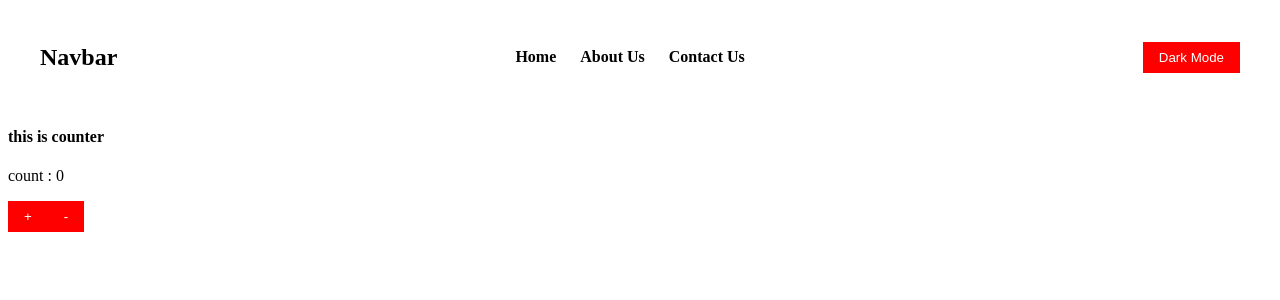
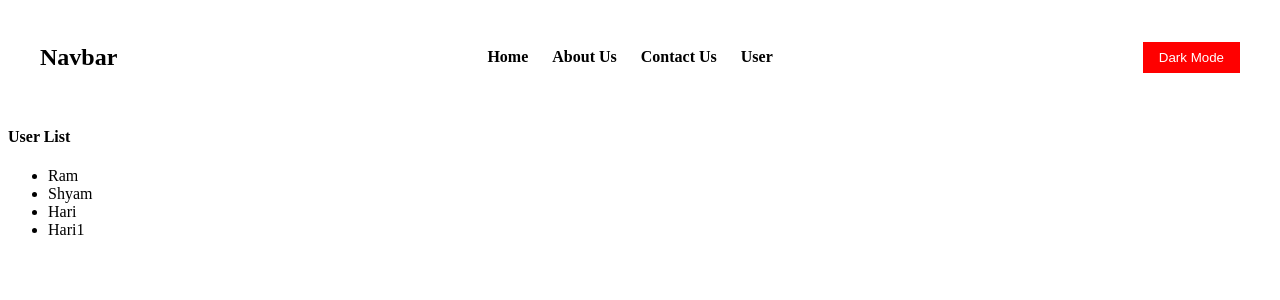
Before and after one commit to sgrgrg/react-vite, a React (Vite) app in the folder vite-project/: page /user in a window 1280 px wide. Shown: the top 300 px of the page. Built offline with nearby package versions, Linux system fonts and the light colour scheme.

Commit message:
user list work

```diff
--- a/vite-project/src/App.jsx
+++ b/vite-project/src/App.jsx
@@ -13,6 +13,8 @@ import {
   Routes,
   Route
 } from "react-router-dom";
+import User from './components/User';
+import UserList from './components/UserList';
 function App() {
 
 
@@ -21,13 +23,15 @@ function App() {
     <Router>
 
     <Navbar/>
-    <Counter/>
+
     <Routes>
 
 
     <Route path="/"element={<Home />}/>
     <Route path="/about"element={<About />}/>
     <Route path="/contact"element={<Contact />}/>
+    <Route path="/user/:userId/:userName" element={<User />} />
+    <Route path="/user" element={<UserList />} />
 
 
         </Routes>
--- a/vite-project/src/components/Navbar.jsx
+++ b/vite-project/src/components/Navbar.jsx
@@ -32,6 +32,7 @@ const Navbar = () => {
           <Link to="/">Home</Link>
           <Link to="/about">About Us</Link>
           <Link to="/contact">Contact Us</Link>
+          <Link to="/user">User</Link>
         </div>
         <button onClick={toggleMode}>
           {darkMode ? 'Light Mode' : 'Dark Mode'}
--- /dev/null
+++ b/vite-project/src/components/User.jsx
@@ -0,0 +1,18 @@
+import React from 'react'
+import { useParams } from 'react-router-dom'
+
+const User = () => {
+  const { userId, userName } = useParams();
+
+  return (
+    <div className='container mt-5'>
+      <h4>User Profile</h4>
+      <ul className='list-unstyled'>
+        <li>User Id: {userId}</li>
+        <li> User Name: {userName}</li>
+      </ul>
+    </div>
+  )
+}
+
+export default User
--- /dev/null
+++ b/vite-project/src/components/UserList.jsx
@@ -0,0 +1,30 @@
+import React from 'react'
+import { useNavigate } from 'react-router-dom'
+
+const UserList = () => {
+    const navigate = useNavigate()
+
+    const users = [
+        { id: 1, name: "Ram" },
+        { id: 2, name: "Shyam" },
+        { id: 3, name: "Hari" },
+        { id: 4, name: "Hari1" },
+    ]
+
+    const handleUser = (userId, userName) => {
+        navigate(`/user/${userId}/${userName}`)
+    }
+
+    return (
+        <div className='container mt-5'>
+            <h4>User List</h4>
+            <ul className='list-unstyled'>
+                {users.map((user) => (
+                    <li onClick={() => handleUser(user.id, user.name)} style={{cursor:"pointer"}}>{user.name}</li>
+                ))}
+            </ul>
+        </div>
+    )
+}
+
+export default UserList
```
